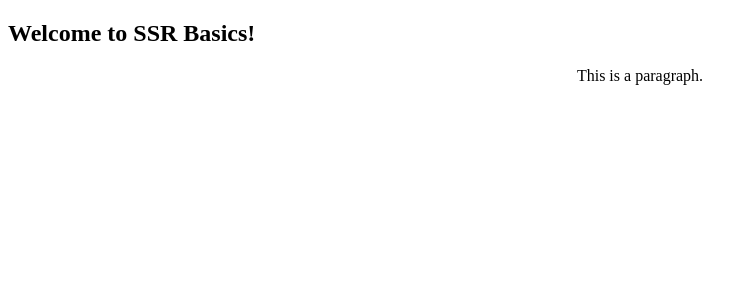
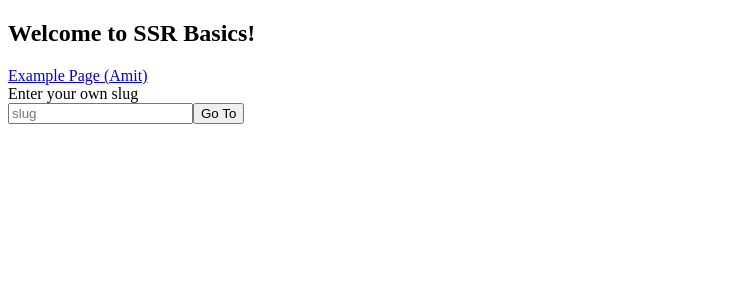
Before and after one commit to WebDevGenie/ssr-basics, a Next.js app: page / in a window 1280 px wide. Shown: the top 300 px of the page, without its empty margins (0-753 px from the left). Built offline with nearby package versions, Linux system fonts and the light colour scheme.

Commit message:
Create component to input custom slugs

```diff
--- a/pages/index.tsx
+++ b/pages/index.tsx
@@ -1,8 +1,8 @@
 import Head from "next/head";
 import { Inter } from "next/font/google";
 import styles from "@/styles/Home.module.css";
-import Posts from "./posts/[slug]";
 import { useState } from "react";
+import Link from "next/link";
 
 const inter = Inter({ subsets: ["latin"] });
 
@@ -11,13 +11,13 @@ export interface PostsInterface {
 }
 
 export default function Home() {
-  // const [posts, setPosts] = useState<PostsInterface[]>([
-  //   {
-  //     id: 1,
-  //     heading: "Amit",
-  //     content: "I am the content",
-  //   },
-  // ]);
+  // Slug input
+  const [slug, setSlug] = useState("");
+
+  // Handle GoTo Button
+  function handleGo() {
+    window.location.href = "/posts/" + slug;
+  }
 
   return (
     <>
@@ -30,7 +30,20 @@ export default function Home() {
       <main className={styles.main}>
         <section className="main-section">
           <h1>Welcome to SSR Basics!</h1>
-          <Posts />
+          <Link href={"/posts/Amit"}>Example Page (Amit)</Link>
+          <div className="slug-form">
+            <div>Enter your own slug</div>
+            <input
+              type="text"
+              placeholder="slug"
+              onChange={(e) => setSlug(e.target.value)}
+              value={slug}
+              className="slug-input"
+            />
+            <button type="button" onClick={handleGo}>
+              Go To
+            </button>
+          </div>
         </section>
       </main>
     </>
```
